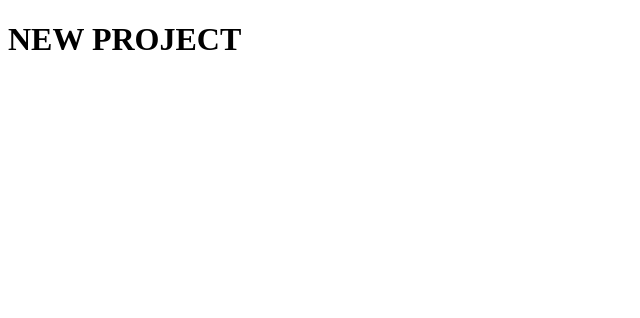
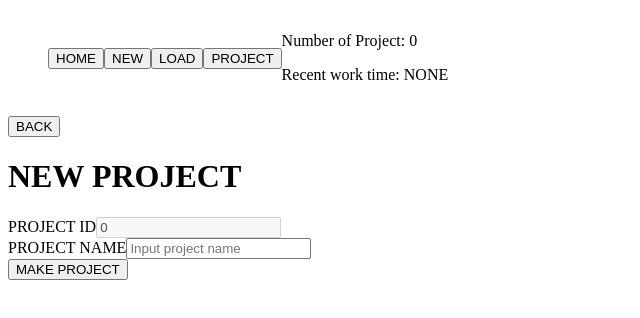
Before and after one commit to EverySim-PeterWon/week01, a React (Create React App) app: page /new_project in a window 1280 px wide. Shown: the top 318 px of the page, without its empty margins (0-640 px from the left). Built offline with nearby package versions, Linux system fonts and the light colour scheme.

Commit message:
Add files via upload

```diff
--- a/src/App.js
+++ b/src/App.js
@@ -1,17 +1,21 @@
 import React from "react";
-import { BrowserRouter, Route, Routes, Link } from "react-router-dom";
+import { BrowserRouter, Route, Routes } from "react-router-dom";
 import Home from "./pages/Home";
 import NewProject from "./pages/NewProject";
 import LoadProject from "./pages/LoadProject";
+import WorkBench from "./pages/WorkBench";
+import { MenuBarMain } from "./MenuBar";
 
 function App() {
   return (
     <BrowserRouter>
+      <MenuBarMain />
       <div>
         <Routes>
           <Route path="/home" element={<Home />} />
           <Route path="/new_project" element={<NewProject />} />
           <Route path="/load_project" element={<LoadProject />} />
+          <Route path="/workbench" element={<WorkBench />} />
         </Routes>
       </div>
     </BrowserRouter>
--- a/src/MenuBar.js
+++ b/src/MenuBar.js
@@ -1,4 +1,24 @@
+import { useNavigate } from "react-router-dom";
+
 export function MenuBarMain() {
+  const navigate = useNavigate();
+
+  const handleHomeClick = () => {
+    navigate("/home");
+  };
+
+  const handleNewClick = () => {
+    navigate("/new_project");
+  };
+
+  const handleLoadClick = () => {
+    navigate("/load_project");
+  };
+
+  const handleProjectClick = () => {
+    navigate("/workbench");
+  };
+
   const project_data = localStorage.getItem("project");
   let project_count = 0;
   let time_recent = "NONE";
@@ -12,10 +32,10 @@ export function MenuBarMain() {
   return (
     <header>
       <ul id="menu-bar" style={{ display: "flex", alignItems: "center" }}>
-        <button>HOME</button>
-        <button>NEW</button>
-        <button>LOAD</button>
-        <button>WORKSPACE</button>
+        <button onClick={handleHomeClick}>HOME</button>
+        <button onClick={handleNewClick}>NEW</button>
+        <button onClick={handleLoadClick}>LOAD</button>
+        <button onClick={handleProjectClick}>PROJECT</button>
         <div>
           <p> Number of Project: {project_count}</p>
           <p> Recent work time: {time_recent}</p>
--- a/src/ThreeDCanvas.js
+++ b/src/ThreeDCanvas.js
@@ -41,9 +41,14 @@ function ThreeDCanvas() {
 
     animate();
 
-    // Cleanup
     return () => {
-      mountRef.current.removeChild(renderer.domElement);
+      if (mountRef.current) {
+        mountRef.current.removeChild(renderer.domElement);
+      }
+
+      geometry.dispose();
+      material.dispose();
+      renderer.dispose();
     };
   }, []);
 
--- a/src/pages/Home.js
+++ b/src/pages/Home.js
@@ -1,39 +1,21 @@
 import React from "react";
-import { NewProjectScreen } from "../NewProjectScreen";
-import { LoadProjectScreen } from "../LoadProjectScreen";
-import { SelectNewButton, SelectLoadButton } from "../ProjectButton";
+import { useNavigate } from "react-router-dom";
 
 const Home = () => {
-  // New project
-  const [showProjectNew, setShowProjectNew] = React.useState(false);
-  // Load project
-  const [showProjectLoad, setShowProjectLoad] = React.useState(false);
+  const navigate = useNavigate();
 
-  const handleButtonNewClick = () => {
-    setShowProjectNew(true);
-    setShowProjectLoad(false);
+  const handleNewClick = () => {
+    navigate("/new_project");
   };
 
-  const handleButtonLoadClick = () => {
-    setShowProjectNew(false);
-    setShowProjectLoad(true);
-  };
-
-  const handleButtonBackClick = () => {
-    setShowProjectNew(false);
-    setShowProjectLoad(false);
+  const handleLoadClick = () => {
+    navigate("/load_project");
   };
 
   return (
     <div>
-      {!showProjectNew && !showProjectLoad && (
-        <>
-          <SelectNewButton onClick={handleButtonNewClick} />
-          <SelectLoadButton onClick={handleButtonLoadClick} />
-        </>
-      )}
-      {showProjectNew && <NewProjectScreen onBack={handleButtonBackClick} />}
-      {showProjectLoad && <LoadProjectScreen onBack={handleButtonBackClick} />}
+      <button onClick={handleNewClick}>NEW PROJECT</button>
+      <button onClick={handleLoadClick}>LOAD PROJECT</button>
     </div>
   );
 };
--- a/src/pages/LoadProject.js
+++ b/src/pages/LoadProject.js
@@ -1,7 +1,68 @@
 import React from "react";
+import { useNavigate } from "react-router-dom";
+
+function DynamicButtons() {
+  const [buttons, setButtons] = React.useState([]);
+
+  React.useEffect(() => {
+    const storedData = localStorage.getItem("project");
+
+    if (storedData) {
+      const parsedData = JSON.parse(storedData);
+      setButtons(parsedData["name"]);
+    }
+  }, []);
+
+  const handleButtonClick = (buttonLabel) => {
+    console.log(`Button clicked: ${buttonLabel}`);
+  };
+
+  return (
+    <div>
+      <div>
+        {buttons.length > 0 ? (
+          buttons.map((buttonLabel, index) => (
+            <button key={index} onClick={() => handleButtonClick(buttonLabel)}>
+              {buttonLabel}
+            </button>
+          ))
+        ) : (
+          <p>NO PROJECT</p>
+        )}
+      </div>
+    </div>
+  );
+}
 
 const LoadProject = () => {
-  return <h1>LOAD PROJECT</h1>;
+  const navigate = useNavigate();
+
+  const [disableButton, setDisableButton] = React.useState(false);
+
+  const handleBackClick = () => {
+    navigate("/home");
+  };
+
+  const handleMakeClick = () => {
+    navigate("/workbench");
+  };
+
+  const handleProjButtonClick = () => {
+    setDisableButton(true);
+  };
+
+  const handleElseProjButtonClick = () => {
+    setDisableButton(false);
+  };
+
+  return (
+    <div>
+      <button onClick={handleBackClick}>BACK</button>
+      <h1>LOAD PROJECT</h1>
+      <DynamicButtons />
+      <button onClick={handleMakeClick}>MAKE PROJECT</button>
+    </div>
+  );
 };
 
 export default LoadProject;
--- a/src/pages/NewProject.js
+++ b/src/pages/NewProject.js
@@ -1,7 +1,50 @@
 import React from "react";
+import { useNavigate } from "react-router-dom";
+import { ProjectIdAuto, SetNewProjectData } from "../LocalStorageManage";
 
 const NewProject = () => {
-  return <h1>NEW PROJECT</h1>;
+  const navigate = useNavigate();
+
+  const [projectId] = React.useState(() => ProjectIdAuto());
+  const [projectName, setProjectName] = React.useState("");
+
+  const handleBackClick = () => {
+    navigate("/home");
+  };
+
+  const handleMakeClick = () => {
+    SetNewProjectData(projectId, projectName);
+    navigate("/workbench");
+  };
+
+  // Define handle function of input at project name
+  const handleNewInputChange = (e) => {
+    e.preventDefault();
+    setProjectName(e.target.value);
+  };
+
+  // Define handle function of MAKE button when click
+  return (
+    <div>
+      <button onClick={handleBackClick}>BACK</button>
+      <h1>NEW PROJECT</h1>
+      <div style={{ display: "flex", alignItems: "center" }}>
+        <label htmlFor="inputid">PROJECT ID</label>
+        <input id="inputid" type="number" value={projectId} disabled />
+      </div>
+      <div style={{ display: "flex", alignItems: "center" }}>
+        <label htmlFor="inputProjName">PROJECT NAME</label>
+        <input
+          id="inputProjName"
+          placeholder="Input project name"
+          type="text"
+          value={projectName}
+          onChange={handleNewInputChange}
+        />
+      </div>
+      <button onClick={handleMakeClick}>MAKE PROJECT</button>
+    </div>
+  );
 };
 
 export default NewProject;
--- a/src/pages/WorkBench.js
+++ b/src/pages/WorkBench.js
@@ -0,0 +1,38 @@
+import React from "react";
+// import { useNavigate } from "react-router-dom";
+import ThreeDCanvas from "../ThreeDCanvas";
+import { VertexInput } from "../VertexWindow";
+
+const WorkBench = () => {
+  //   const navigate = useNavigate();
+
+  const [isOpen, setIsOpen] = React.useState(false);
+
+  const openVerticesModal = () => {
+    setIsOpen(true);
+  };
+
+  const closeVerticesModal = () => {
+    setIsOpen(false);
+  };
+
+  return (
+    <div>
+      {!isOpen && (
+        <div>
+          <button onClick={openVerticesModal}>NEW Vertices</button>
+        </div>
+      )}
+
+      {isOpen && (
+        <div className="modal">
+          <VertexInput />
+          <button onClick={closeVerticesModal}>CLOSE Vertices</button>
+        </div>
+      )}
+      <ThreeDCanvas />
+    </div>
+  );
+};
+
+export default WorkBench;
```
